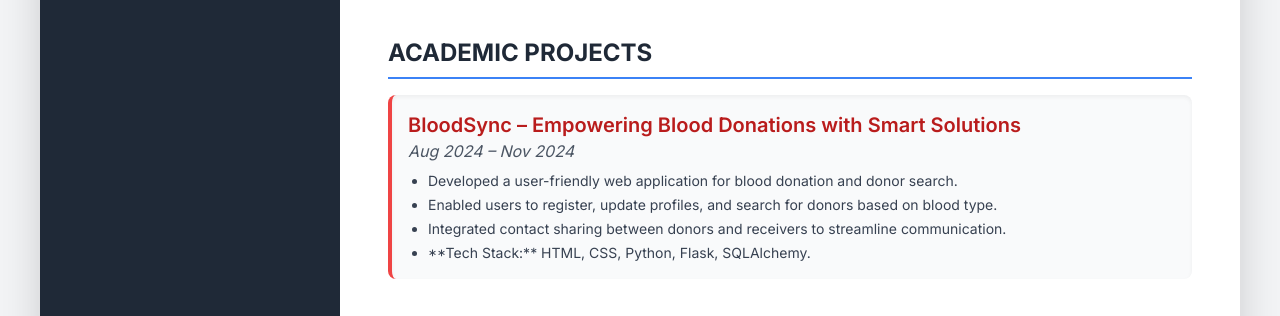
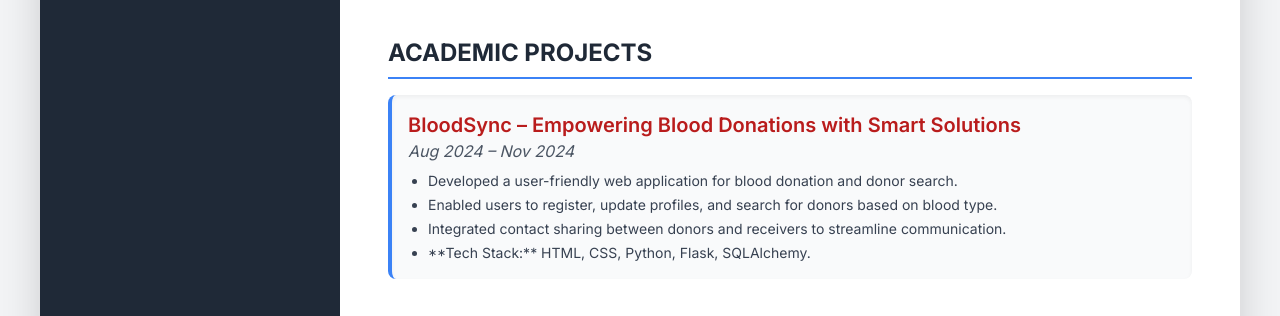
Before and after one commit to ChilumarthiTejaswini/My-Portfolio, a plain HTML site: page index.html in a window 1280 px wide. Shown: the part 1051-1367 px from the top of the page. Drawn offline with nearby package versions, Linux system fonts and the light colour scheme.

```diff
--- a/index.html
+++ b/index.html
@@ -164,7 +164,7 @@
                 <!-- Academic Projects -->
                 <section>
                     <h2 class="text-2xl font-bold text-gray-800 section-header">ACADEMIC PROJECTS</h2>
-                    <div class="bg-gray-50 p-4 rounded-lg shadow-inner border-l-4 border-red-500">
+                    <div class="bg-gray-50 p-4 rounded-lg shadow-inner border-l-4 border-blue-500">
                         <h3 class="text-xl font-semibold text-red-700">BloodSync – Empowering Blood Donations with Smart Solutions</h3>
                         <p class="text-gray-600 italic mb-2">Aug 2024 – Nov 2024</p>
                         <ul class="list-disc list-outside space-y-1 text-gray-700 pl-5 text-sm">
```
